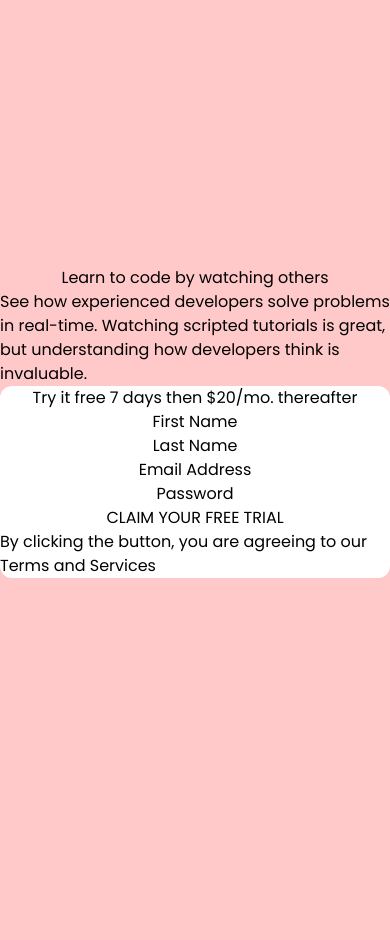
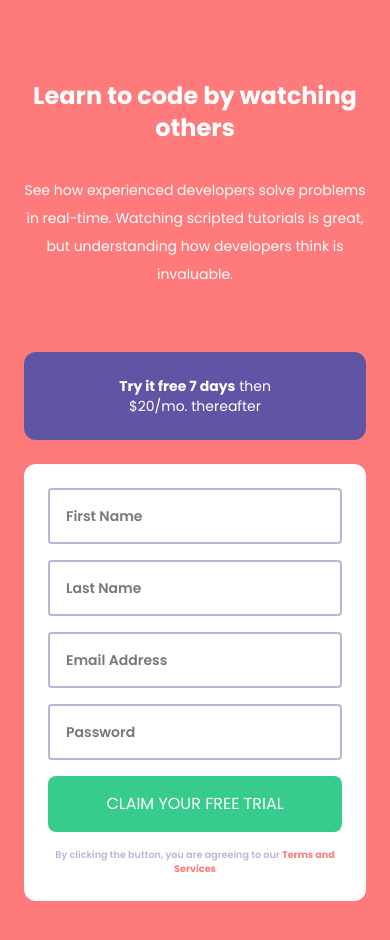
Before and after one commit to fkrunic/frontend-mentor-intro-component-sign-up-form, a Vue app: page / in a window 390 px wide. Shown: the top 940 px of the page. Before the commit the page ends 844 px from the top, so only its background shows below. Built offline with nearby package versions, Linux system fonts and the light colour scheme.

Commit message:
basic mobile aesthetics

```diff
--- a/src/App.vue
+++ b/src/App.vue
@@ -2,7 +2,7 @@
 import { onMounted } from 'vue';
 
 onMounted(() => {
-  document.body.className = 'font-poppins bg-red/40'
+  document.body.className = 'font-poppins bg-red'
 })
 </script>
 
@@ -10,12 +10,14 @@ onMounted(() => {
   <div class="flex items-center justify-center min-h-screen">
 
     <!-- Page Layout -->
-    <div class="flex flex-col items-center">
+    <div class="flex flex-col items-center gap-10 mb-10 mt-20">
 
       <!-- Callout -->
-      <div class="flex flex-col items-center">
-        <p>Learn to code by watching others</p>
-        <p>
+      <div class="flex flex-col items-center gap-8">
+        <p class="px-8 text-center text-2xl font-bold text-white">
+          Learn to code by watching others
+        </p>
+        <p class="px-6 text-center text-sm text-white leading-7">
           See how experienced developers solve problems in real-time.
           Watching scripted tutorials is great, but understanding how
           developers think is invaluable.
@@ -23,42 +25,42 @@ onMounted(() => {
       </div>
 
       <!-- Interactive -->
-      <div class="flex flex-col items-center bg-white rounded-xl">
+      <div class="flex flex-col items-center m-6 gap-6">
 
         <!-- Free Trial Banner -->
-        <div class="flex flex-row">
-          <p>
-            <span>Try it free 7 days</span> then $20/mo. thereafter
+        <div class="flex flex-col items-center w-full p-6 bg-blue rounded-xl">
+          <p class="w-40 text-center text-sm text-white">
+            <span class="font-bold">Try it free 7 days</span> then $20/mo. thereafter
           </p>
         </div>
 
         <!-- Sign-up Form -->
-        <div class="flex flex-col items-center">
-          <div>
-            <p>First Name</p>
+        <div class="flex flex-col items-center gap-4 p-6 bg-white rounded-xl">
+          <div class="w-full p-4 border-solid border-2 border-grayish-blue rounded">
+            <p class="text-sm font-semibold text-dark-blue/70">First Name</p>
           </div>
-          <div>
-            <p>Last Name</p>
+          <div class="w-full p-4 border-solid border-2 border-grayish-blue rounded">
+            <p class="text-sm font-semibold text-dark-blue/70">Last Name</p>
           </div>
-          <div>
-            <p>Email Address</p>
+          <div class="w-full p-4 border-solid border-2 border-grayish-blue rounded">
+            <p class="text-sm font-semibold text-dark-blue/70">Email Address</p>
           </div>
-          <div>
-            <p>Password</p>
-          </div>
+          <div class="w-full p-4 border-solid border-2 border-grayish-blue rounded">
+            <p class="text-sm font-semibold text-dark-blue/70">Password</p>
           </div>
 
           <!-- Claim Button -->
-        <div>
-          <p>CLAIM YOUR FREE TRIAL</p>
+          <div class="flex flex-col items-center w-full py-4 bg-green rounded-lg">
+            <p class="text-white">CLAIM YOUR FREE TRIAL</p>
           </div>
 
           <!-- Terms and Services -->
-        <p>
+          <p class="text-center text-[0.6rem] text-grayish-blue font-semibold">
             By clicking the button, you are agreeing to
-          our <span>Terms and Services</span>
+            our <span class="font-bold text-red">Terms and Services</span>
           </p>
         </div>
       </div>
     </div>
+  </div>
 </template>
```
Lines whose indentation alone changed are shown as unchanged.
